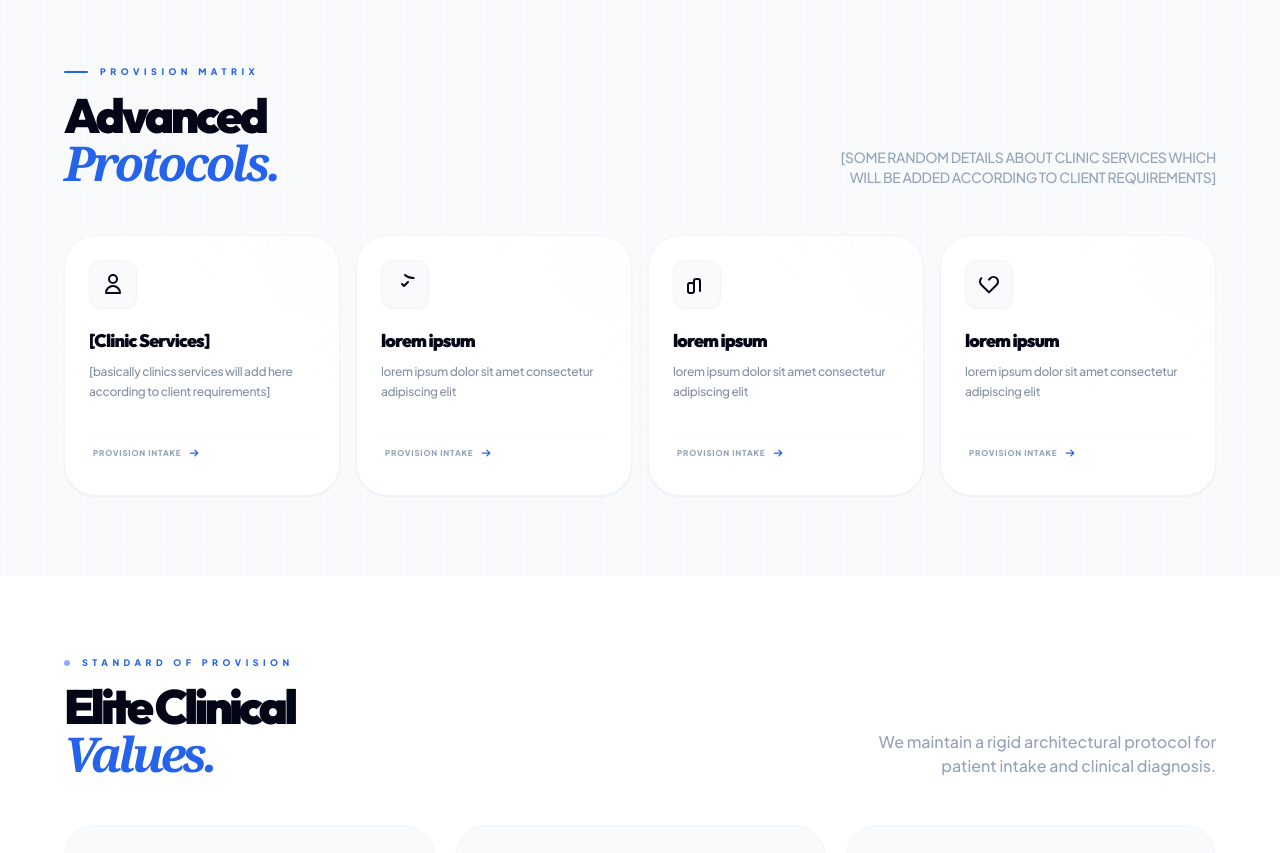
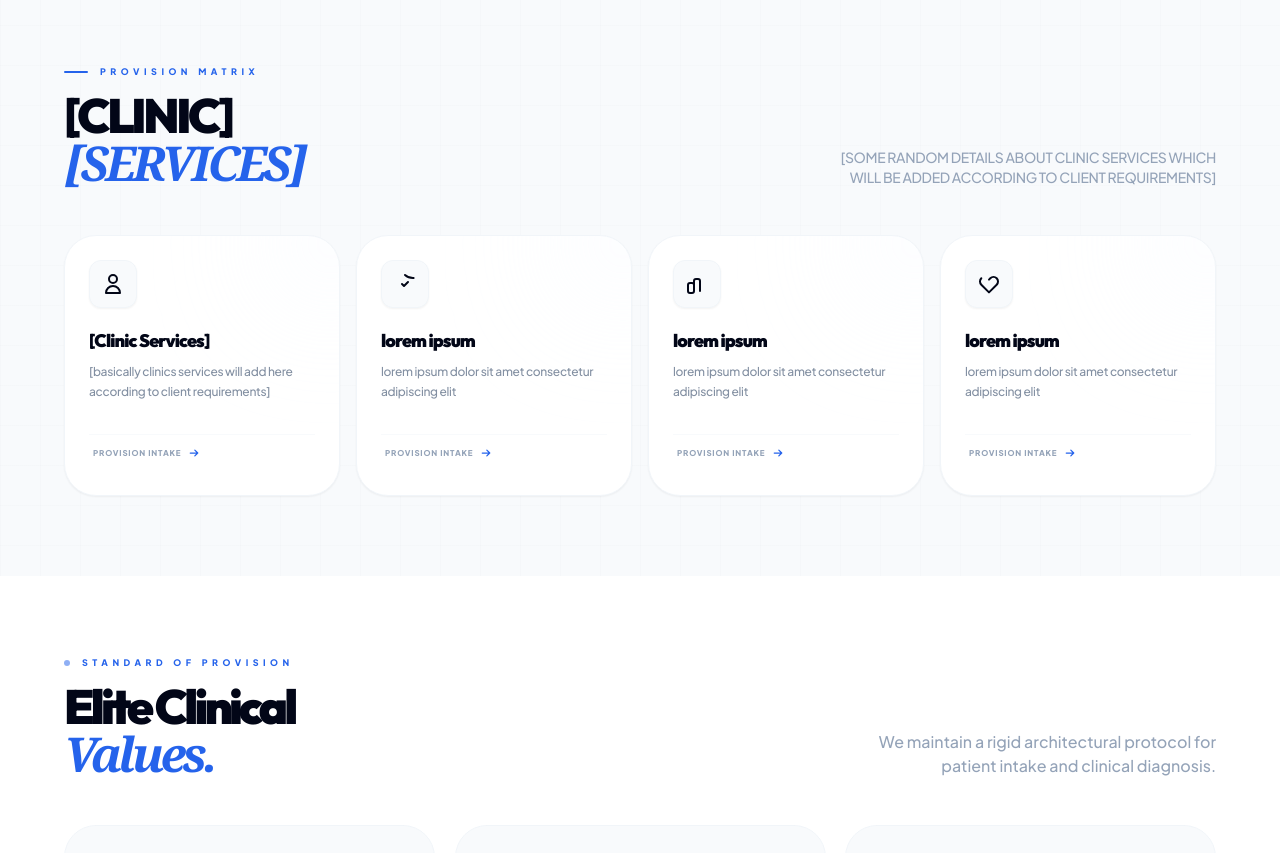
Before and after one commit to competitive7coder/Dr_Clinic, a React (Vite) app: page / in a window 1280 px wide. Shown: the part 2060-2913 px from the top of the page. Built offline with nearby package versions, Linux system fonts and the light colour scheme.

Commit message:
Added Demo details in Services

```diff
--- a/frontend/components/Services.tsx
+++ b/frontend/components/Services.tsx
@@ -14,7 +14,7 @@ export const Services: React.FC<{ revealRef: any }> = ({ revealRef }) => (
              <span className="text-blue-600 font-black text-[9px] uppercase tracking-[0.5em]">Provision Matrix</span>
            </div>
            <h2 className="text-3xl md:text-5xl font-black text-slate-950 tracking-[-0.07em] leading-none">
-             Advanced <br/> <span className="text-blue-600 italic font-serif">Protocols.</span>
+             [CLINIC] <br/> <span className="text-blue-600 italic font-serif">[SERVICES]</span>
            </h2>
          </div>
          <p className="text-xs md:text-sm text-slate-400 font-medium max-w-sm md:text-right leading-relaxed tracking-tight">
```
